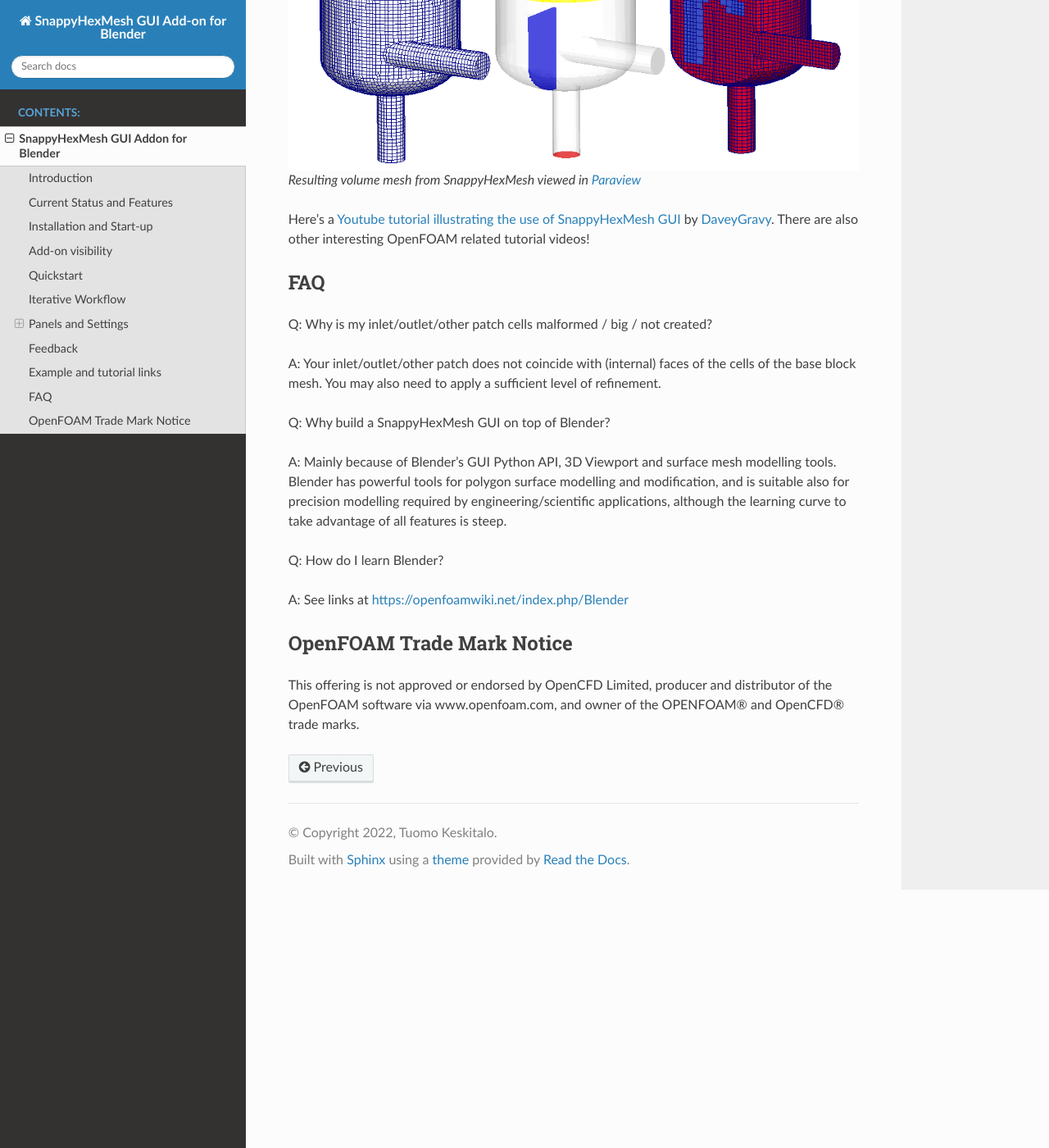
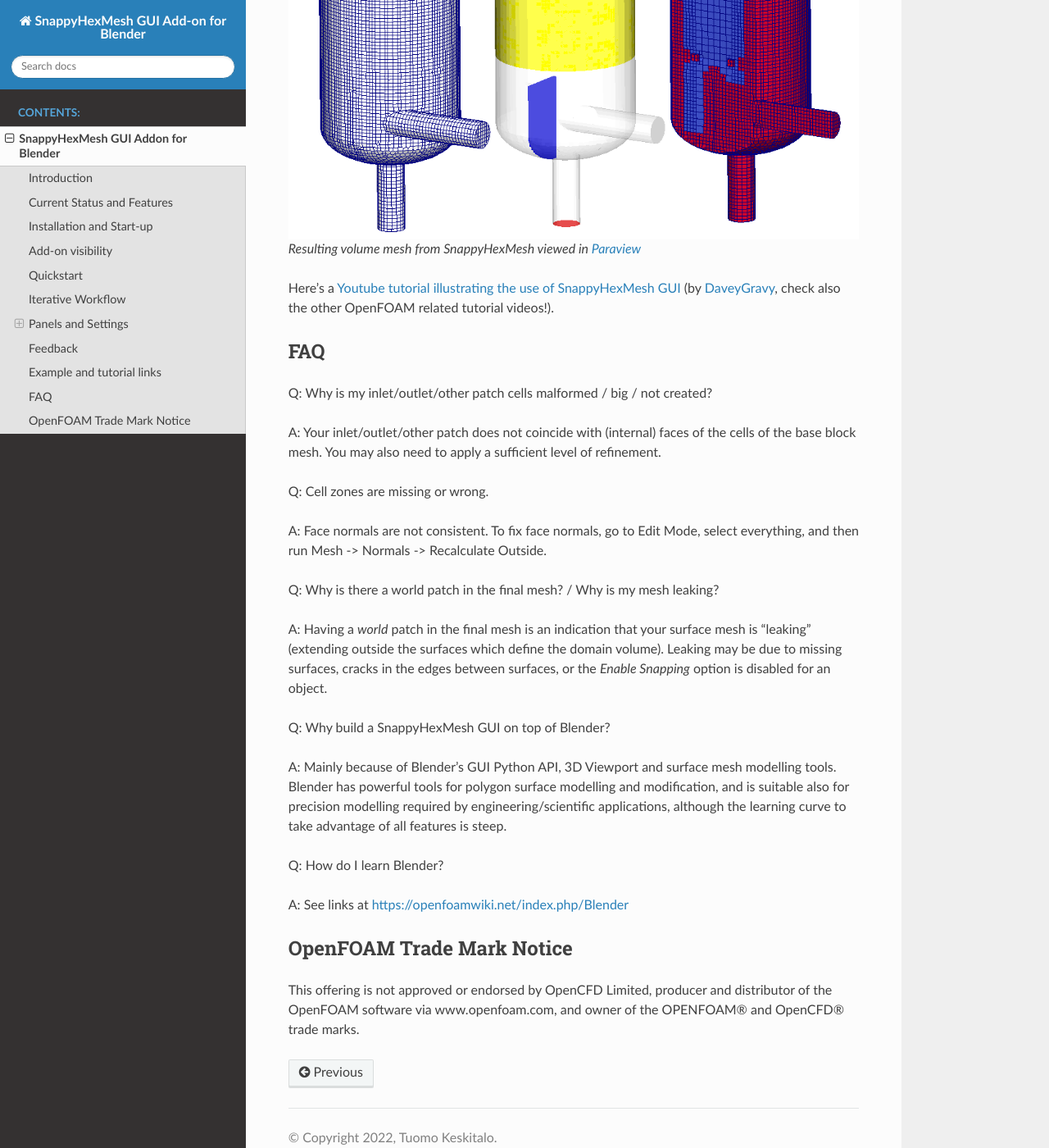
Before and after one commit to tkeskita/snappyhexmesh_gui, a Sphinx documentation site: the page built from docs/snappy_gui.rst, in a window 1280 px wide and 1400 px high, scrolled down 9019 px. Shown: the whole window at 82% size. Built offline with Sphinx 7.4.7 and the Read the Docs theme 2.0.0, drawn with Linux system fonts in a browser that asks for light colours; some of the changed text lies outside the part shown.

Commit message:
Docs: Add QAs and refinement volume tips

```diff
--- a/docs/snappy_gui.rst
+++ b/docs/snappy_gui.rst
@@ -83,10 +83,10 @@
 * Adjust the add-on settings per object in Blender
 * Save Blender file to an empty case folder
 * Click **Export** button in the add-on to create OpenFOAM directories
-  and files under case folder
+  and files under the case folder
 
 After export from Blender, you should be able to run following OpenFOAM
-commands in case folder in order:
+commands in the case folder in order:
 
 * ``blockMesh``
 * ``surfaceFeatures`` (for openfoam.org version of OpenFOAM) or ``surfaceFeatureExtract`` (for openfoam.com version)
@@ -189,7 +189,7 @@
 
 * *Object* row shows the name of the active object.
 * **Copy Settings to Objects** tool copies the SnappyHexMesh GUI
-  settings from *the active object* to all *selected mesh
+  settings from *the active object* (the last selected object) to all other *selected mesh
   objects*. This allows mass modification of SnappyHexMesh settings
   when dealing with numerous objects.
 * *Object Bounds [min] [max]* shows the minimum and maximum
@@ -204,7 +204,7 @@
 * *Include in Export* check box is used to mark which mesh objects are
   to be included in export.
 * *Type* specifies the OpenFOAM patch type for this object.
-* *Enable snapping* check box marks inclusion/exclusion of this object
+* *Enable Snapping* check box marks inclusion/exclusion of this object
   for SnappyHexMesh snapping phase.
 * *Surface Refinement Levels*, *Min* and *Max* specify the minimum and
   maximum level of cell refinements made next to the surfaces of this
@@ -253,6 +253,10 @@
 
 * *Volume Refinement Level* shows the number of refinements for volume refinement.
 
+  **Note:** For refinement volume objects, the typical settings
+  are: *Type:* patch, *Enable Snapping:* disabled, *Extract Feature Edges:*
+  disabled, and *Volume Refinement*: inside.
+
 Export Summary Panel
 ^^^^^^^^^^^^^^^^^^^^
 
@@ -273,7 +277,7 @@
 Feedback
 --------
 
-`File bug report in github
+`File bug report in GitHub
 <https://github.com/tkeskita/snappyhexmesh_gui/issues>`_
 
 If you use this add-on, please star the project in GitHub!
@@ -293,9 +297,9 @@
    Resulting volume mesh from SnappyHexMesh viewed in `Paraview`_
 
 Here's a `Youtube tutorial illustrating the use of SnappyHexMesh GUI
-<https://www.youtube.com/watch?v=9XuDQOAPSL0>`_ by
-`DaveyGravy <https://www.youtube.com/@daveygravy1207>`_.
-There are also other interesting OpenFOAM related tutorial videos!
+<https://www.youtube.com/watch?v=9XuDQOAPSL0>`_ (by
+`DaveyGravy <https://www.youtube.com/@daveygravy1207>`_,
+check also the other OpenFOAM related tutorial videos!).
 
 
 FAQ
@@ -306,6 +310,20 @@
 A: Your inlet/outlet/other patch does not coincide with (internal)
 faces of the cells of the base block mesh. You may also need to apply
 a sufficient level of refinement.
+
+Q: Cell zones are missing or wrong.
+
+A: Face normals are not consistent. To fix face normals, go to Edit
+Mode, select everything, and then run Mesh -> Normals -> Recalculate
+Outside.
+
+Q: Why is there a world patch in the final mesh? / Why is my mesh leaking?
+
+A: Having a *world* patch in the final mesh is an indication that your
+surface mesh is "leaking" (extending outside the surfaces which define
+the domain volume). Leaking may be due to missing surfaces, cracks in
+the edges between surfaces, or the *Enable Snapping* option is
+disabled for an object.
 
 Q: Why build a SnappyHexMesh GUI on top of Blender?
 
```
Also changed, not shown: other parts of docs/snappy_gui.rst (+2 -2 lines).
